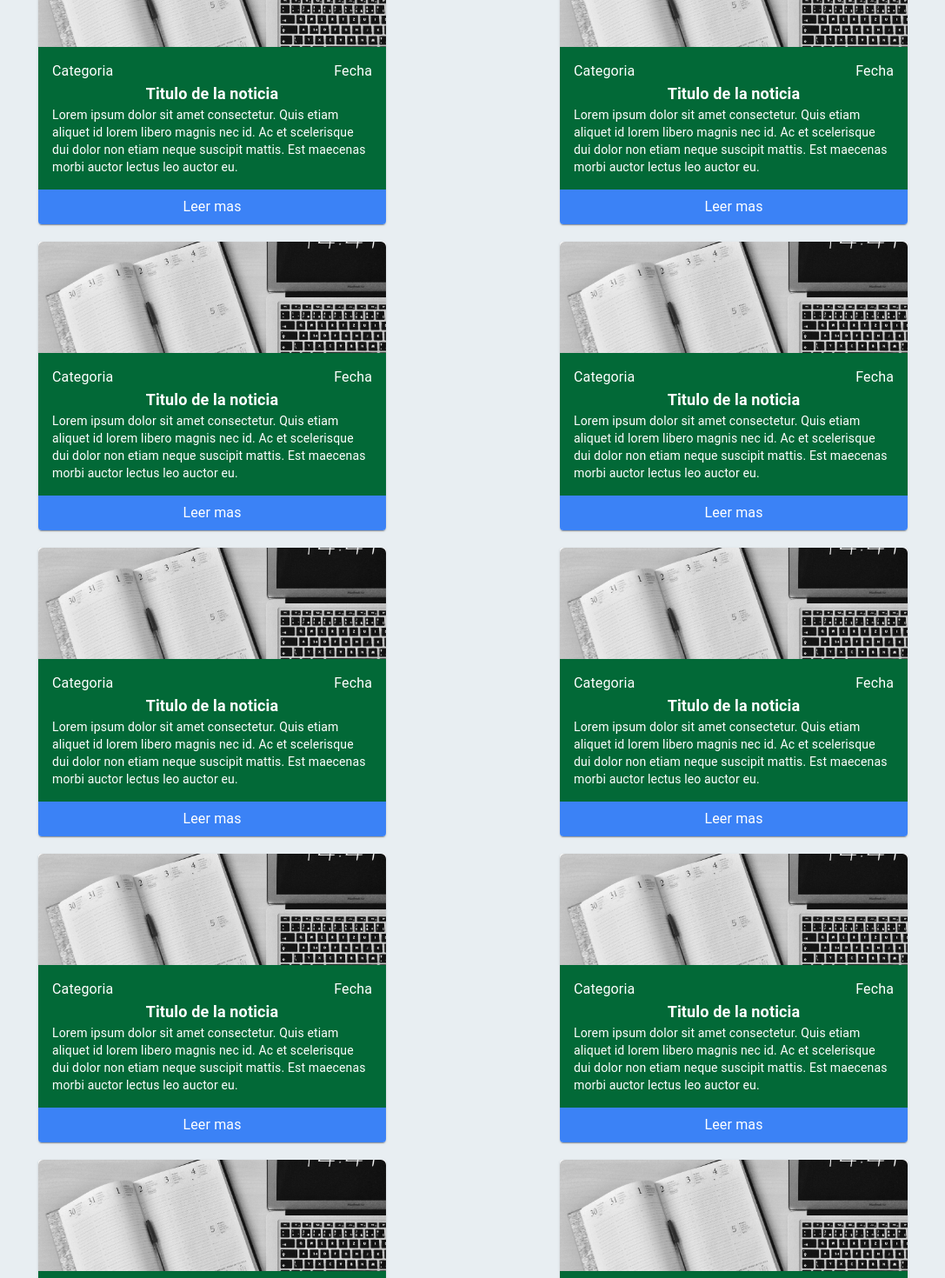
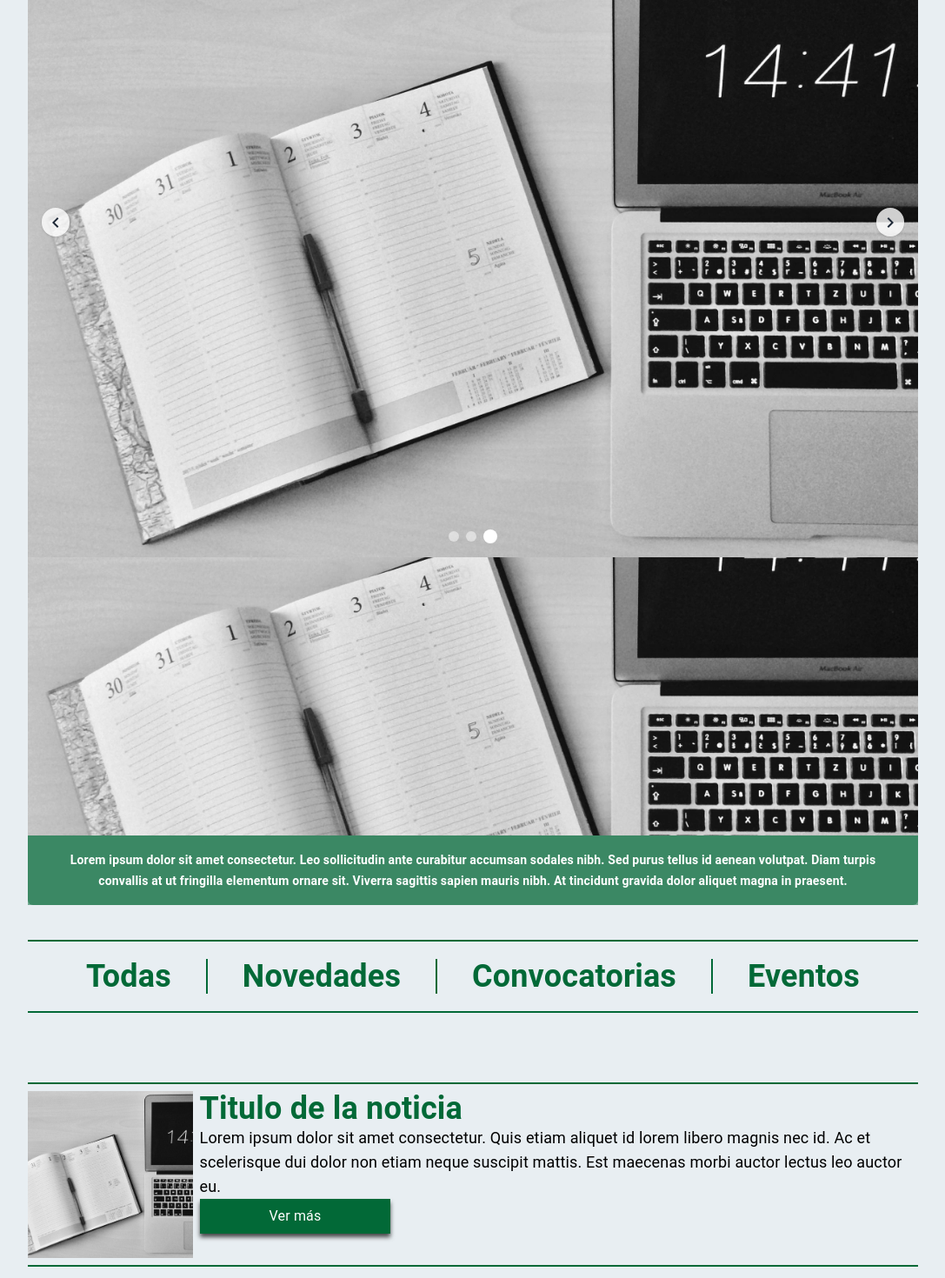
Before and after one commit to mariohramirez/DirectorioEmprendimientoFrontEnd, a React (Create React App) app: page /novedades in a window 1280 px wide. Shown: the part 320-1790 px from the top of the page at 87% size, without its empty margins (96-1183 px from the left). Built offline with nearby package versions, Linux system fonts and the light colour scheme; the HTML template or start-up script is replaced by a standard one.

Commit message:
Cambios iniciales a la nueva interfaz de novedades

```diff
--- /dev/null
+++ b/src/component/Noticias/Carousel.jsx
@@ -0,0 +1,91 @@
+import { ChevronLeft, ChevronRight } from "@mui/icons-material";
+import React, { useEffect, useState } from "react";
+
+function Carousel({ children: slides, autoSlide = false, autoSlideInterval = 3000}) {
+  const [curr, setCurrent] = useState(0);
+
+  const prev = () =>
+    setCurrent((curr) => (curr === 0 ? slides.length - 1 : curr - 1));
+  const next = () =>
+    setCurrent((curr) => (curr === slides.length - 1 ? 0 : curr + 1));
+
+    useEffect(() => {
+        if (!autoSlide) return
+        const slideInterval = setInterval(next, autoSlideInterval)
+        return () => clearInterval(slideInterval)
+    },[])
+
+  return (
+    <div className="w-[80vw] z-10">
+      <div className="mt-10  text-white">
+        <div className="bg-[#026937] font-bold lg:text-2xl p-2 rounded-t-md">
+          <span>Novedades</span>
+        </div>
+        <div className=" font-bold lg: relative flex flex-col justify-center items-center rounded-b-md">
+          <div>
+            <div className="overflow-hidden relative">
+              <div
+                className="flex transition-trasnform ease-out duration-500"
+                style={{ transform: `translateX(-${curr * 100}%)` }}
+              >
+                {slides}
+              </div>
+              <div className="absolute inset-0 flex items-center justify-between p-4">
+                <button
+                  onClick={prev}
+                  className="p-1 rounded-full shadow bg-white/80 text-gray-800 hover:bg-white"
+                >
+                  <ChevronLeft size={40} />
+                </button>
+                <button
+                  onClick={next}
+                  className="p-1 rounded-full shadow bg-white/80 text-gray-800 hover:bg-white"
+                >
+                  <ChevronRight size={40} />
+                </button>
+              </div>
+              <div className="absolute bottom-4 right-0 left-0">
+                <div className="flex items-center justify-center gap-2">
+                    {slides.map((_, index) => (<div className={`transition-all w-3 h-3 bg-white rounded-full
+                    ${curr===index? "p-2" : "bg-opacity-50"}`}/>))}
+                </div>
+              </div>
+            </div>
+            <img
+              className="w-[80vw] h-[20rem] object-cover z-10"
+              src="/jpg/FotosMiniatura/fotoNoticia.jpg"
+              alt="Foto"
+            />
+            <div className="absolute inset-y-[0rem] inset-x-[0rem] bg-[#026937] bg-opacity-50 w-full -z-10">
+              <div
+                className="absolute bg-white rounded-full w-[3rem] h-[3rem]
+                   text-black inset-x-[2rem] inset-y-[9rem]"
+              >
+                Boton
+              </div>
+              <span className="text-5xl">Titulo novedad</span>
+              <div
+                className="absolute bg-white rounded-full w-[3rem] h-[3rem] inset-y-[9rem] inset-x-[15rem]
+                   text-black lg: left-[60rem] right-96 end-4"
+              >
+                Boton
+              </div>
+              <div>Estados</div>
+            </div>
+          </div>
+          <div className=" bg-[#026937] bg-opacity-50 py-4 text-center rounded-b-md lg:w-[80vw] px-10 z-20">
+            <span className=" text-sm w-[60vw]">
+              Lorem ipsum dolor sit amet consectetur. Leo sollicitudin ante
+              curabitur accumsan sodales nibh. Sed purus tellus id aenean
+              volutpat. Diam turpis convallis at ut fringilla elementum ornare
+              sit. Viverra sagittis sapien mauris nibh. At tincidunt gravida
+              dolor aliquet magna in praesent.{" "}
+            </span>
+          </div>
+        </div>
+      </div>
+    </div>
+  );
+}
+
+export default Carousel;
--- /dev/null
+++ b/src/component/Noticias/ListaNoticia.jsx
@@ -0,0 +1,41 @@
+import React from "react";
+
+const ListaNoticia = () => {
+  return (
+    <div className="flex flex-row w-[80vw] border-t-2 border-b-2 border-[#026937] py-2">
+      <div className="h-[12rem] w-[12rem]">
+        <img
+          className="w-full h-full object-cover z-10 cursor-pointer"
+          src="/jpg/FotosMiniatura/fotoNoticia.jpg"
+          alt="Foto"
+        />
+      </div>
+      <div className="w-[66vw] px-2">
+        <p className="text-4xl font-bold text-[#026937] cursor-pointer">
+          Titulo de la noticia
+        </p>
+        <p className="text-lg text-black">
+          Lorem ipsum dolor sit amet consectetur. Quis etiam aliquet id lorem
+          libero magnis nec id. Ac et scelerisque dui dolor non etiam neque
+          suscipit mattis. Est maecenas morbi auctor lectus leo auctor eu.
+        </p>
+        <div>
+          <button
+            onClick={() => ""}
+            className="flex items-center bg-[#026937] text-white
+                        text-lg transition duration-300 ease-in-out hover:text-black"
+            style={{ boxShadow: "0px 4px 5px 0px rgba(0, 0, 0, 0.7)" }}
+            title="Ver mas"
+            name="Ver mas"
+          >
+            <span className=" mx-20 my-2 font-roboto-slab text-base">
+              Ver más
+            </span>
+          </button>
+        </div>
+      </div>
+    </div>
+  );
+};
+
+export default ListaNoticia;
--- a/src/component/Noticias/Noticias.jsx
+++ b/src/component/Noticias/Noticias.jsx
@@ -1,31 +1,64 @@
 import React from "react";
 import FiltroNoticia from "./FiltroNoticia";
 import CardNoticia from "./CardNoticia";
+import Carousel from "./Carousel";
+import ListaNoticia from "./ListaNoticia";
 
 {
   /*Arreglo de emprendimientos a partir de los cuales se crean las cards*/
 }
+const slides = [
+  "/jpg/FotosMiniatura/fotoNoticia.jpg",
+  "/jpg/FotosMiniatura/fotoNoticia.jpg",
+  "/jpg/FotosMiniatura/fotoNoticia.jpg",
+];
 const noticias = [1, 1, 1, 1, 1, 1, 1, 1, 1, 1, 1, 1, 1, 1, 1];
 const filtro = [1, 1];
 const Noticias = () => {
   return (
     <div className="">
+      <section className="relative flex flex-col justify-center items-center">
+        <Carousel autoSlide={true}>
+          {slides.map((slide) => (
+            <img className="w-[80vw]" src={slide} />
+          ))}
+        </Carousel>
+        <div
+          className=" p-5 my-10 flex flex-col justify-center items-center
+        text-[#026937] text-4xl font-bold border-t-2 border-b-2 border-[#026937] w-[80vw]"
+        >
+          <div className="flex flex-row  justify-evenly">
+            <div className=" border-r-2 border-[#026937] px-10">
+              <span className="hover:border-b-2 border-[#026937] cursor-pointer">
+                Todas
+              </span>
+            </div>
+            <div className=" border-r-2 border-[#026937] px-10 ">
+              <span className="hover:border-b-2 border-[#026937] cursor-pointer">
+                Novedades
+              </span>
+            </div>
+            <span className=" border-r-2 border-[#026937] px-10">
+              <span className="hover:border-b-2 border-[#026937] cursor-pointer">
+                Convocatorias
+              </span>
+            </span>
+            <div className=" px-10">
+              <span className="hover:border-b-2 border-[#026937] cursor-pointer">
+                Eventos
+              </span>
+            </div>
+          </div>
+        </div>
+      </section>
       {/*Seccion con las card de los emprendimientos*/}
       <section className="relative flex flex-col justify-center items-center">
-        <div className="flex flex-wrap items-center justify-around gap-5 pt-10 w-[80vw] text-black">
-          {
-            /*Mapeo de los filtros de los emprendimientos*/
-            filtro.map((item) => (
-              <FiltroNoticia />
-            ))
-          }
-        </div>
         {/*Div realizado para la totalidad de las cartas*/}
-        <div className="flex flex-wrap items-center justify-around gap-5 py-10 px-[50px]">
+        <div className="flex flex-col items-center justify-around gap-5 py-10 px-[50px]">
           {
             /*Mapeo de las noticias donde cada item crea una card de noticia*/
             noticias.map((item) => (
-              <CardNoticia />
+              <ListaNoticia />
             ))
           }
         </div>
```
